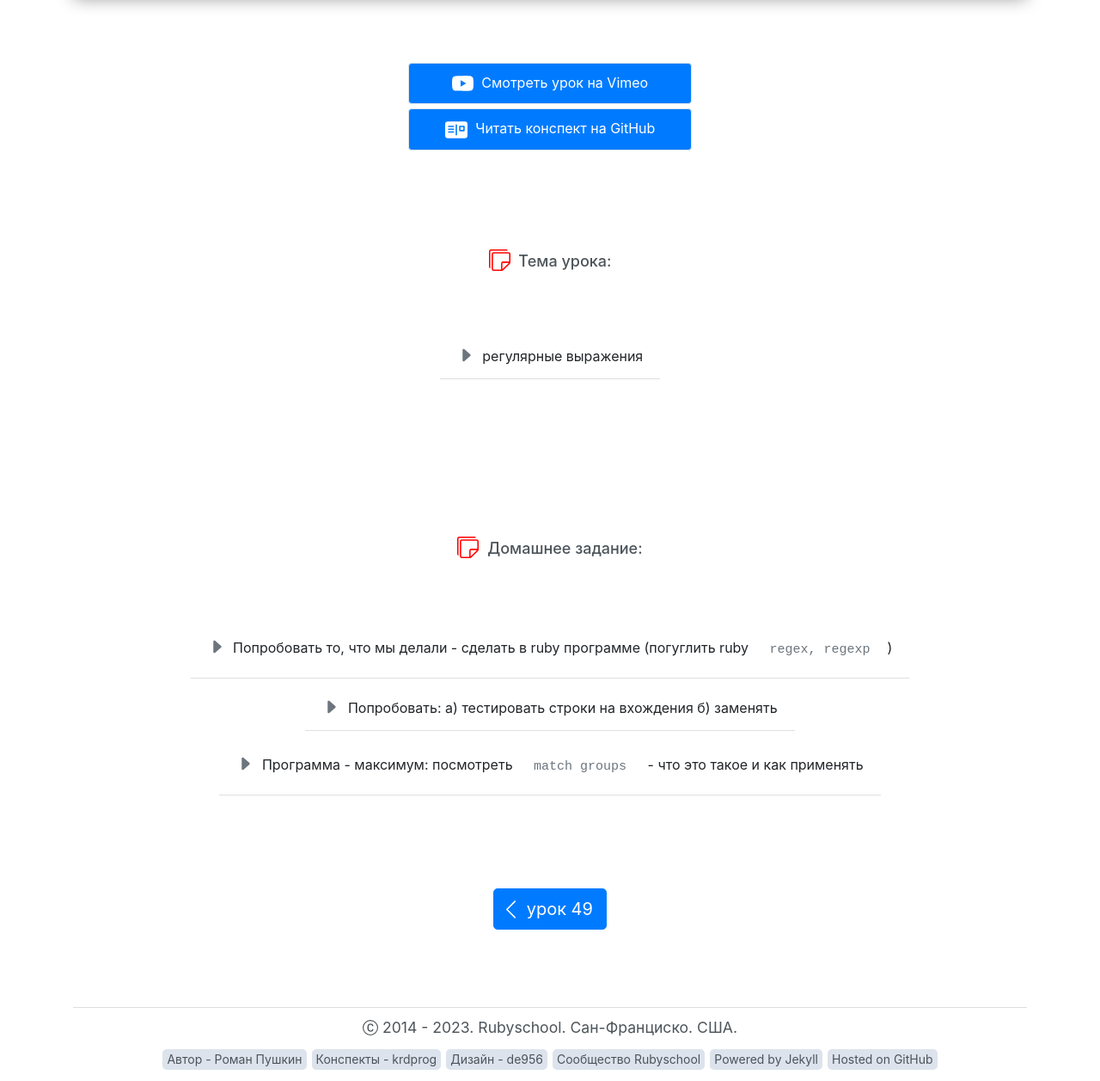
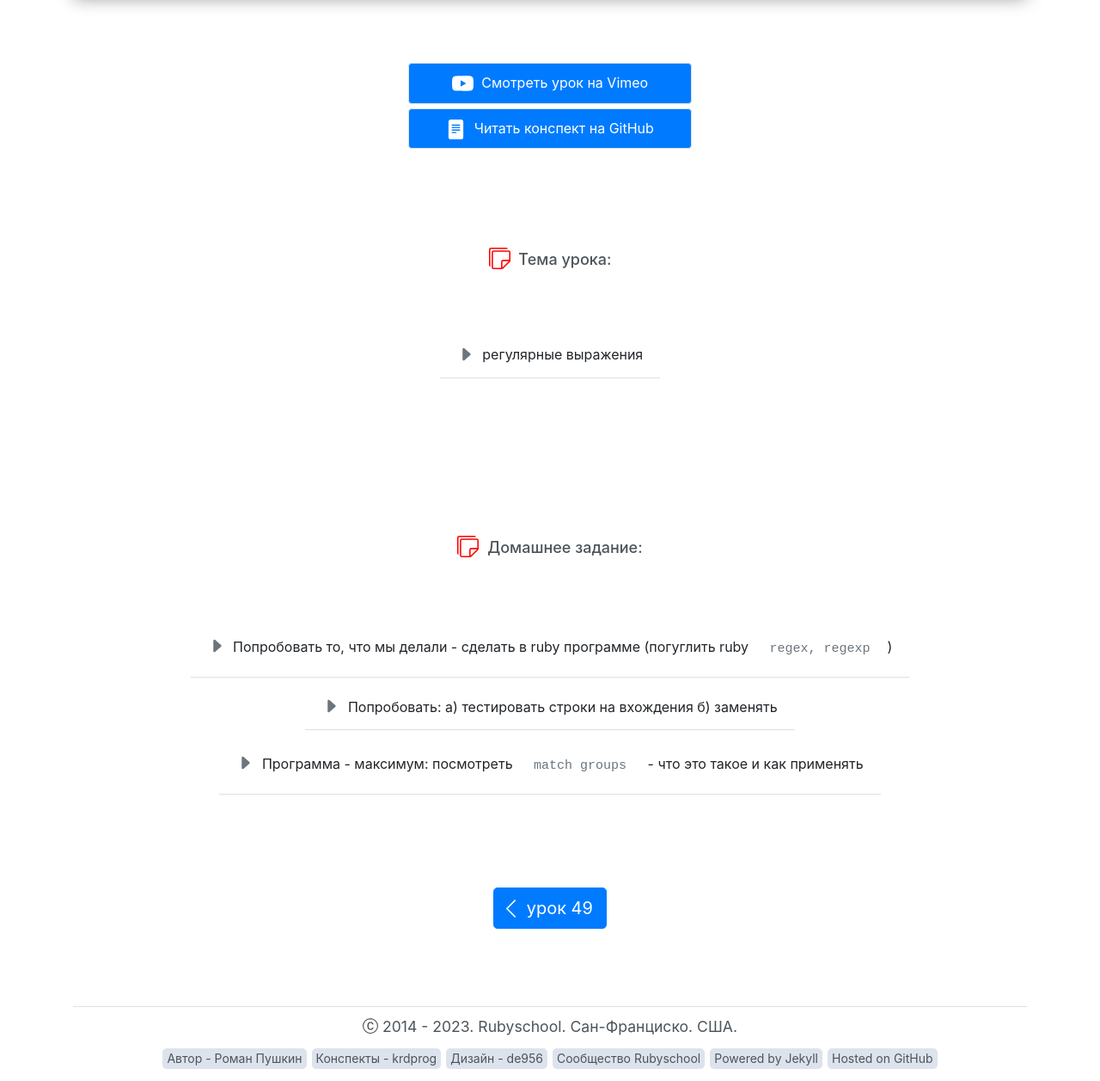
Before and after one commit to de956/de956.github.io, a Jekyll site: the page built from _posts/2023-01-29-lesson-50.html, in a window 1280 px wide. Shown: the part 1062-2319 px from the top of the page at 86% size. Built offline with Jekyll 4.4.1, drawn with Linux system fonts in a browser that asks for light colours.

Commit message:
CSS optimization for github and vimeo buttons

```diff
--- a/_includes/conspectus-paperclip-svg.html
+++ b/_includes/conspectus-paperclip-svg.html
@@ -1,9 +1,8 @@
 <svg xmlns="http://www.w3.org/2000/svg"
-  width="26"
-  height="26"
+  width="23"
+  height="23"
   fill="currentColor"
-  class="bi bi-postcard-fill"
+  class="bi bi-file-text-fill"
   viewBox="0 0 16 16">
-  <path d="M11 8h2V6h-2v2Z"/>
-  <path d="M0 4a2 2 0 0 1 2-2h12a2 2 0 0 1 2 2v8a2 2 0 0 1-2 2H2a2 2 0 0 1-2-2V4Zm8.5.5a.5.5 0 0 0-1 0v7a.5.5 0 0 0 1 0v-7ZM2 5.5a.5.5 0 0 0 .5.5H6a.5.5 0 0 0 0-1H2.5a.5.5 0 0 0-.5.5ZM2.5 7a.5.5 0 0 0 0 1H6a.5.5 0 0 0 0-1H2.5ZM2 9.5a.5.5 0 0 0 .5.5H6a.5.5 0 0 0 0-1H2.5a.5.5 0 0 0-.5.5Zm8-4v3a.5.5 0 0 0 .5.5h3a.5.5 0 0 0 .5-.5v-3a.5.5 0 0 0-.5-.5h-3a.5.5 0 0 0-.5.5Z"/>
+  <path d="M12 0H4a2 2 0 0 0-2 2v12a2 2 0 0 0 2 2h8a2 2 0 0 0 2-2V2a2 2 0 0 0-2-2M5 4h6a.5.5 0 0 1 0 1H5a.5.5 0 0 1 0-1m-.5 2.5A.5.5 0 0 1 5 6h6a.5.5 0 0 1 0 1H5a.5.5 0 0 1-.5-.5M5 8h6a.5.5 0 0 1 0 1H5a.5.5 0 0 1 0-1m0 2h3a.5.5 0 0 1 0 1H5a.5.5 0 0 1 0-1"/>
 </svg>
--- a/_sass/_custom.scss
+++ b/_sass/_custom.scss
@@ -833,12 +833,12 @@ nav.container.navbar.navbar-expand-lg.navbar-light {
         width: 50%;
       }
 
-      @media screen and (max-width: 500px) {
+      @media screen and (max-width: 770px) {
         width: 65%;
       }
 
-      @media screen and (max-width: 380px) {
-        width: 95%;
+      @media screen and (max-width: 460px) {
+        width: 100%;
       }
 
       svg {
```
